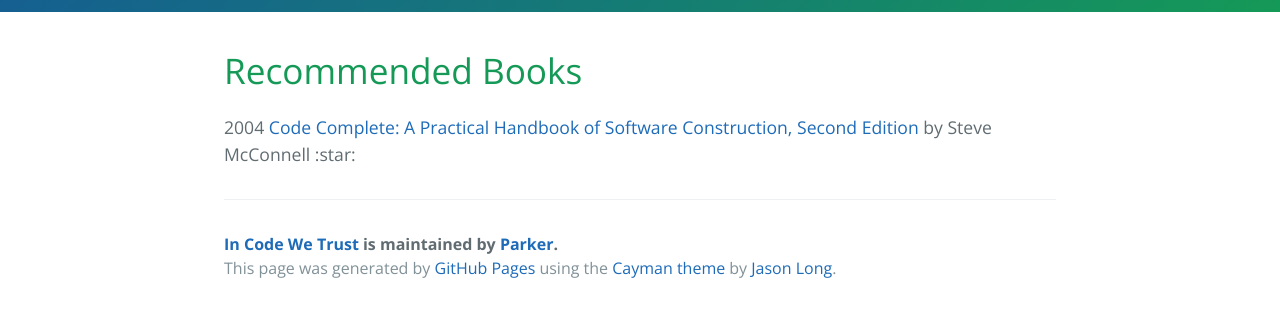
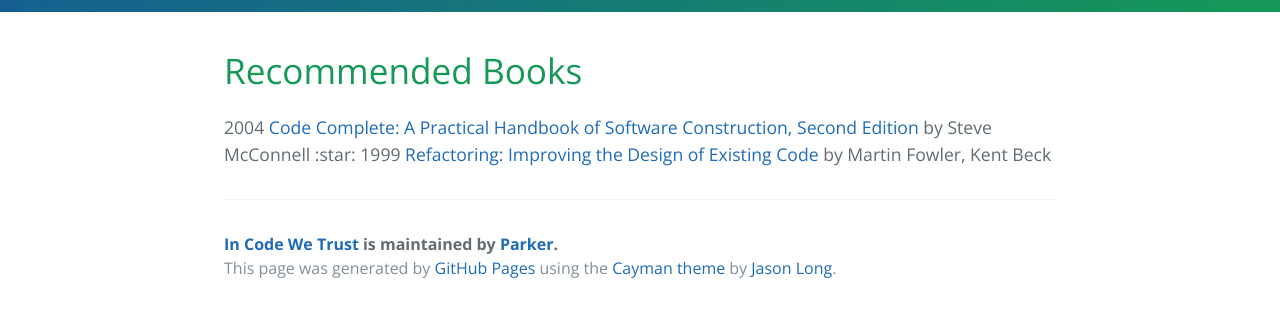
Before and after one commit to parkerwy/parkerwy.github.io, a Jekyll site: the page built from books.markdown, in a window 1280 px wide, cut to the strip 324-641 px from the top of the page. Built offline with Jekyll 4.4.1, drawn with Linux system fonts in a browser that asks for light colours.

Commit message:
Update books.markdown

```diff
--- a/books.markdown
+++ b/books.markdown
@@ -6,3 +6,4 @@
 Recommended Books
 =================
 2004 [Code Complete: A Practical Handbook of Software Construction, Second Edition](https://www.amazon.com/Code-Complete-Practical-Handbook-Construction/dp/0735619670) by Steve McConnell :star:
+1999 [Refactoring: Improving the Design of Existing Code](https://www.amazon.com/Refactoring-Improving-Design-Existing-Code/dp/0201485672) by Martin Fowler, Kent Beck
```
